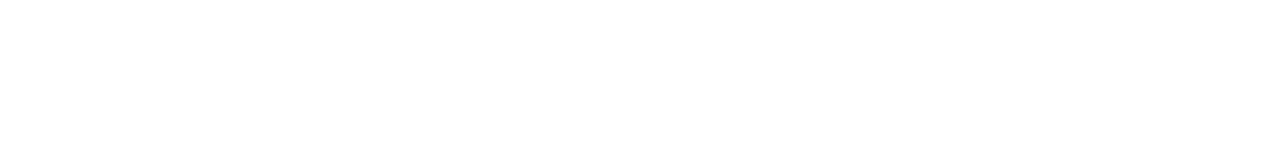
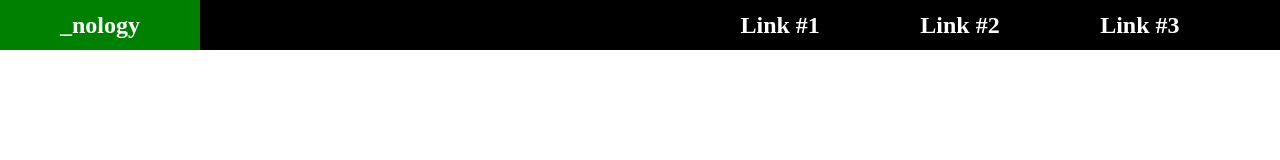
Before and after one commit to Poshcrocs/Flex-excersise-1-3, a plain HTML site: page index.html in a window 1280 px wide. Drawn offline with Linux system fonts and the light colour scheme.

Commit message:
Nav bar complete

```diff
--- a/index.html
+++ b/index.html
@@ -8,6 +8,19 @@
 </head>
 <body>
 
+    <header>
+        <section id="nav-bar">
+
+            <!-- left half of bar -->
+            <h2 id="nology">_nology</h2>
+
+            <section id="link-bar">
+                <h2>Link #1</h2>
+                <h2>Link #2</h2>
+                <h2>Link #3</h2>
+            </section>
+        </section>
+    </header>
 
 
 
--- a/style.css
+++ b/style.css
@@ -0,0 +1,35 @@
+* {
+    margin: 0px;
+    padding: 0px;
+}
+
+
+
+#nav-bar {
+    background-color: black;
+    color: white;
+    display: flex;
+    align-items: center;
+    justify-content: space-between;
+    height: 50px;
+    margin: 0px;
+    padding: 0px;
+}
+
+
+#nology {
+    background-color: green;
+    display: flex;
+    align-items: center;
+    justify-content: center;
+    height: 100%;
+    width: 200px;
+}
+
+#link-bar {
+    width: 50%;
+    display: flex;
+    justify-content: space-evenly;
+
+}
+div {text-align: center;}
```
